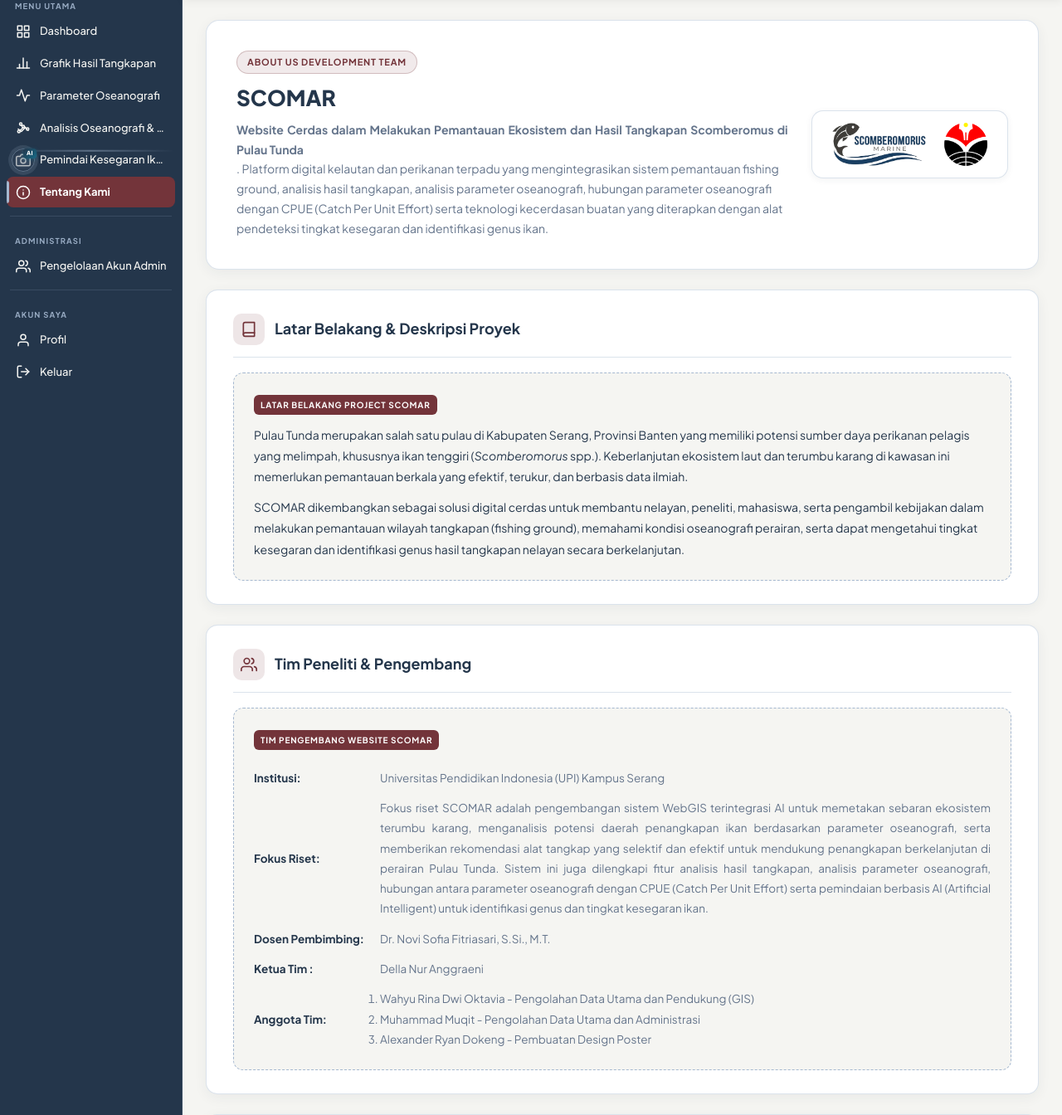
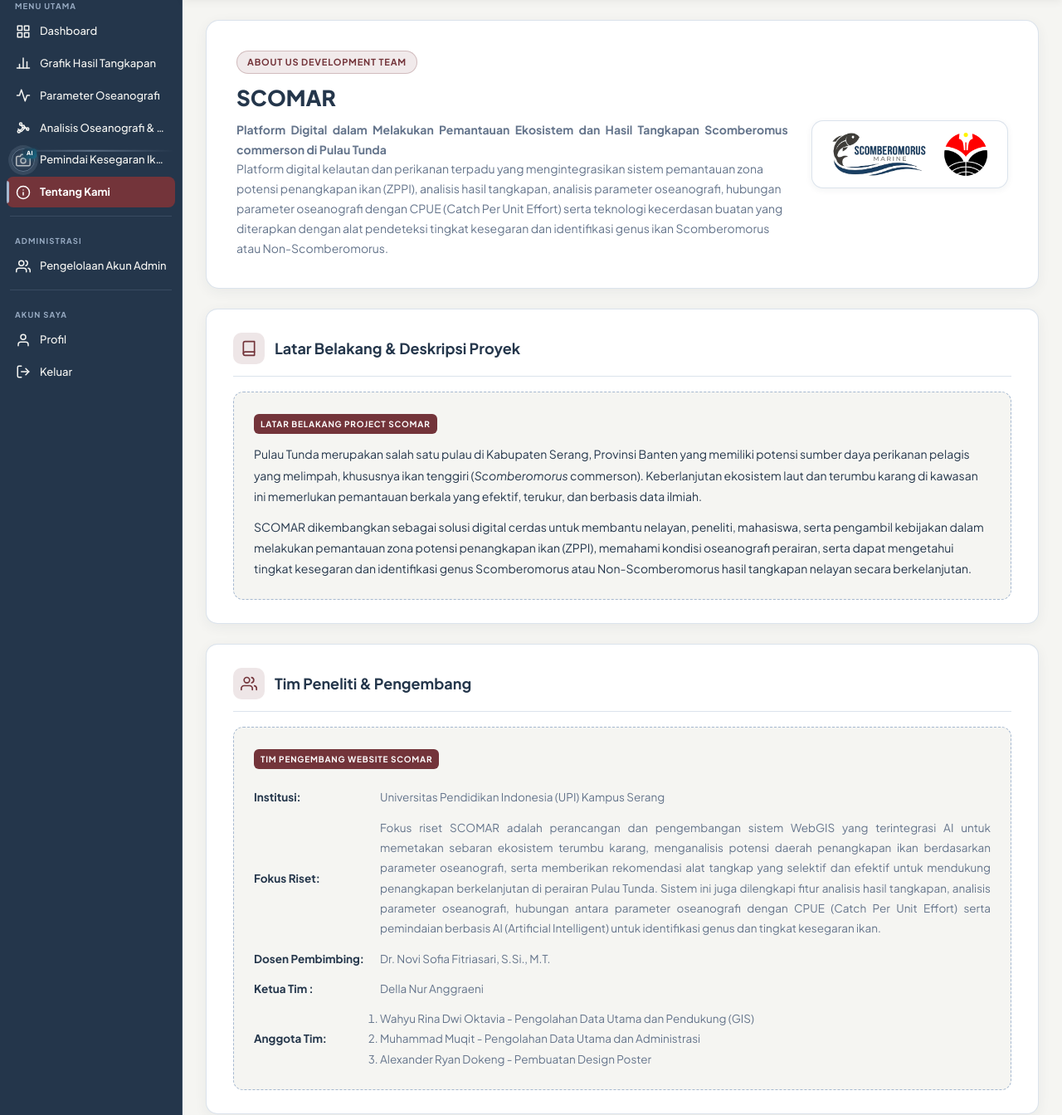
Before and after one commit to dellanranggraeni/SCOMAR-Scomberomorus-Marine-, a Laravel app: page /about in a window 1280 px wide. Shown: the part 86-1430 px from the top of the page at 83% size. Run offline with Laravel 12, Linux system fonts and the light colour scheme; a user stored in the database is signed in; data comes from the database, SQL or seed files in the repository.

Commit message:
Update landing page dan halaman about SCOMAR

```diff
--- a/resources/views/about/index.blade.php
+++ b/resources/views/about/index.blade.php
@@ -267,10 +267,11 @@
             <p>
                 <strong>
                     <span style="text-align: justify; display: block;">
-                        Website Cerdas dalam Melakukan Pemantauan Ekosistem dan Hasil Tangkapan Scomberomus di Pulau Tunda</strong>.
-                        Platform digital kelautan dan perikanan terpadu yang mengintegrasikan sistem pemantauan fishing ground, analisis hasil tangkapan,
+                        Platform Digital dalam Melakukan Pemantauan Ekosistem dan Hasil Tangkapan Scomberomus commerson di Pulau Tunda</strong>
+
+                        Platform digital kelautan dan perikanan terpadu yang mengintegrasikan sistem pemantauan zona potensi penangkapan ikan (ZPPI), analisis hasil tangkapan,
                         analisis parameter oseanografi, hubungan parameter oseanografi dengan CPUE (Catch Per Unit Effort)
-                        serta teknologi kecerdasan buatan yang diterapkan dengan alat pendeteksi tingkat kesegaran dan identifikasi genus ikan.
+                        serta teknologi kecerdasan buatan yang diterapkan dengan alat pendeteksi tingkat kesegaran dan identifikasi genus ikan Scomberomorus atau Non-Scomberomorus.
                     </span>
             </p>
         </div>
@@ -302,10 +303,10 @@
         <div class="editable-box">
             <span class="editable-tag">Latar Belakang Project SCOMAR</span>
             <p>
-                Pulau Tunda merupakan salah satu pulau di Kabupaten Serang, Provinsi Banten yang memiliki potensi sumber daya perikanan pelagis yang melimpah, khususnya ikan tenggiri (<em>Scomberomorus</em> spp.). Keberlanjutan ekosistem laut dan terumbu karang di kawasan ini memerlukan pemantauan berkala yang efektif, terukur, dan berbasis data ilmiah.
+                Pulau Tunda merupakan salah satu pulau di Kabupaten Serang, Provinsi Banten yang memiliki potensi sumber daya perikanan pelagis yang melimpah, khususnya ikan tenggiri (<em>Scomberomorus</em> commerson). Keberlanjutan ekosistem laut dan terumbu karang di kawasan ini memerlukan pemantauan berkala yang efektif, terukur, dan berbasis data ilmiah.
             </p>
             <p style="margin-top: 12px;">
-                SCOMAR dikembangkan sebagai solusi digital cerdas untuk membantu nelayan, peneliti, mahasiswa, serta pengambil kebijakan dalam melakukan pemantauan wilayah tangkapan (fishing ground), memahami kondisi oseanografi perairan, serta dapat mengetahui tingkat kesegaran dan identifikasi genus hasil tangkapan nelayan secara berkelanjutan.
+                SCOMAR dikembangkan sebagai solusi digital cerdas untuk membantu nelayan, peneliti, mahasiswa, serta pengambil kebijakan dalam melakukan pemantauan zona potensi penangkapan ikan (ZPPI), memahami kondisi oseanografi perairan, serta dapat mengetahui tingkat kesegaran dan identifikasi genus Scomberomorus atau Non-Scomberomorus hasil tangkapan nelayan secara berkelanjutan.
             </p>
             <!-- Anda bisa menambahkan paragraf baru di sini -->
         </div>
@@ -338,7 +339,7 @@
                 <div class="info-row">
                     <strong>Fokus Riset:</strong>
                     <span style="text-align: justify; display: block;">
-                        Fokus riset SCOMAR adalah pengembangan sistem WebGIS terintegrasi AI untuk memetakan sebaran ekosistem terumbu karang,
+                        Fokus riset SCOMAR adalah perancangan dan pengembangan sistem WebGIS yang terintegrasi AI untuk memetakan sebaran ekosistem terumbu karang,
                         menganalisis potensi daerah penangkapan ikan berdasarkan parameter oseanografi, serta memberikan rekomendasi alat tangkap yang selektif dan efektif untuk mendukung penangkapan berkelanjutan di perairan Pulau Tunda.
                         Sistem ini juga dilengkapi fitur analisis hasil tangkapan, analisis parameter oseanografi, hubungan antara parameter oseanografi dengan CPUE (Catch Per Unit Effort) serta pemindaian berbasis AI (Artificial Intelligent) untuk identifikasi genus dan tingkat kesegaran ikan.</span>
                 </div>
--- a/resources/views/landing/index.blade.php
+++ b/resources/views/landing/index.blade.php
@@ -471,6 +471,8 @@
                         <li><a href="#beranda">Beranda</a></li>
                         <li><a href="#pulau-tunda">Tentang Pulau Tunda</a></li>
                         <li><a href="#ikan-tenggiri">Ikan Tenggiri</a></li>
+                        <li><a href="#terumbu-karang">Terumbu Karang</a></li>
+                        <li><a href="#komoditas-makrozoobentos">Makrozoobentos</a></li>
                         <li><a href="#fitur-sistem">Layanan Sistem</a></li>
                     </ul>
                 </div>
```
